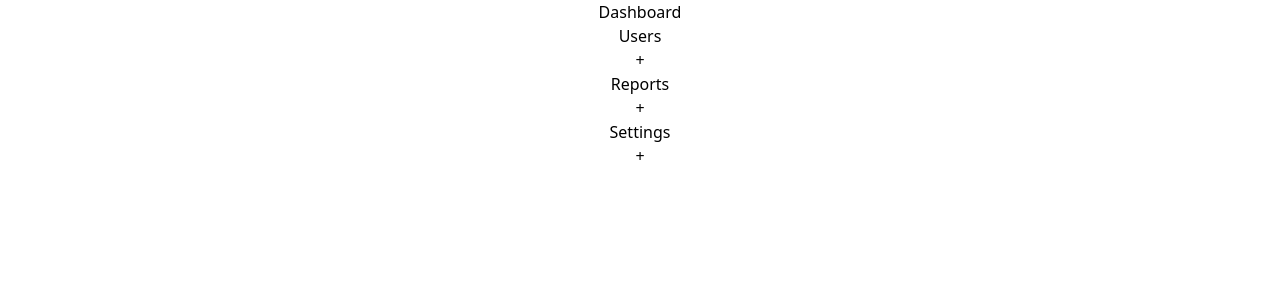
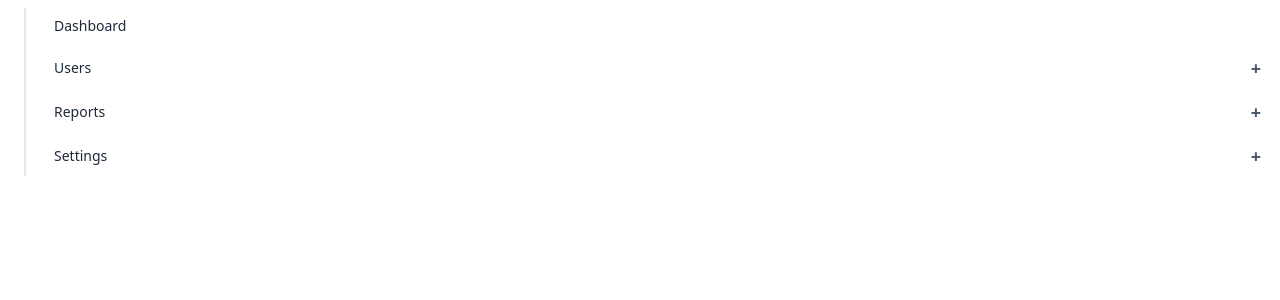
Before and after one commit to SuvamKumarBhola/Mini_Projects_React, a React (Vite) app in the folder BasicProject_1/: page / in a window 1280 px wide. Shown: the top 300 px of the page. Built offline with nearby package versions, Linux system fonts and the light colour scheme.

Commit message:
Refactored the SideMenu component in the BasicProject_1

```diff
--- a/BasicProject_1/src/components/SideMenu/MenuItem.jsx
+++ b/BasicProject_1/src/components/SideMenu/MenuItem.jsx
@@ -1,34 +1,41 @@
-import React, { useState } from 'react'
-import MenuList from './MenuList'
+import React, { useState } from 'react';
+import MenuList from './MenuList';
 
-function MenuItem({item}) {
-    // console.log(item);
-    const [displayCurrent ,setDispalycurrent] = useState({})
+function MenuItem({ item }) {
+  const [displayCurrent, setDisplayCurrent] = useState({});
 
-    function handleToggleChildren(getId){
-        setDispalycurrent({
-            ...displayCurrent,
-            [getId]: !displayCurrent[getId]
-        })
-    }
+  function handleToggleChildren(getId) {
+    setDisplayCurrent({
+      ...displayCurrent,
+      [getId]: !displayCurrent[getId]
+    });
+  }
+
+  const hasChildren = item && item.children && item.children.length;
 
   return (
-    <li>
-        <div>
-              <p>{item.label}</p>
-              {
-                item && item.children && item.children.length ?
-                <span onClick={()=>handleToggleChildren(item.id)}>+</span>
-                : null
-              }
-        </div>
-        {
-            item && item.children && item.children.length > 0 && displayCurrent[item.id] ?
-            <MenuList list={item.children}/>
-            : null
-        }
+    <li className="list-none">
+      <div
+        className={`flex items-center justify-between py-2 px-3 rounded-md transition-colors duration-200 ${hasChildren ? 'hover:bg-gray-100 cursor-pointer' : ''
+          }`}
+      >
+        <p className="text-gray-800 font-medium text-sm select-none">
+          {item.label}
+        </p>
+        {hasChildren ? (
+          <span
+            onClick={() => handleToggleChildren(item.id)}
+            className="flex items-center justify-center w-6 h-6 text-gray-600 font-bold text-lg transition-transform duration-200"
+          >
+            {displayCurrent[item.id] ? '−' : '+'}
+          </span>
+        ) : null}
+      </div>
+      {item && item.children && item.children.length > 0 && displayCurrent[item.id] ? (
+        <MenuList list={item.children} />
+      ) : null}
     </li>
-  )
+  );
 }
 
-export default MenuItem
+export default MenuItem;
--- a/BasicProject_1/src/components/SideMenu/MenuList.jsx
+++ b/BasicProject_1/src/components/SideMenu/MenuList.jsx
@@ -1,15 +1,16 @@
-import React from 'react'
-import MenuItem from './MenuItem'
-function MenuList({list =[]}) {
+import React, { useState } from 'react';
+import MenuItem from './MenuItem';
+
+function MenuList({ list = [] }) {
   return (
-    <ul className='MenuListContainer'>
-        {
-            list && list.length ?
-            list.map((listItem)=> <MenuItem item={listItem} /> )
-            : null
-        }
+    <ul className="ml-6 mt-2 space-y-1 border-l-2 border-gray-200 pl-4">
+      {list && list.length
+        ? list.map((listItem, index) => (
+          <MenuItem item={listItem} key={`${listItem.id}-${index}`} />
+        ))
+        : null}
     </ul>
-  )
+  );
 }
 
-export default MenuList
+export default MenuList;
```
